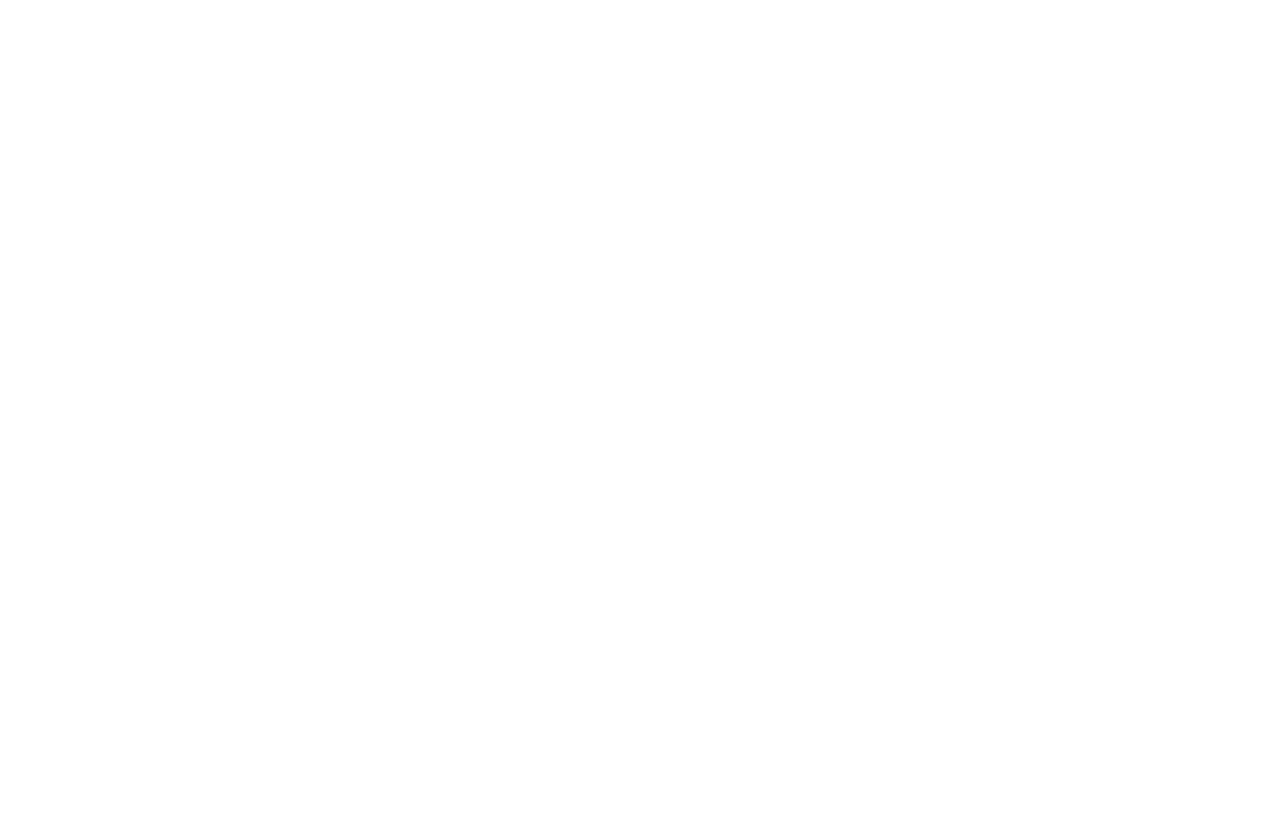
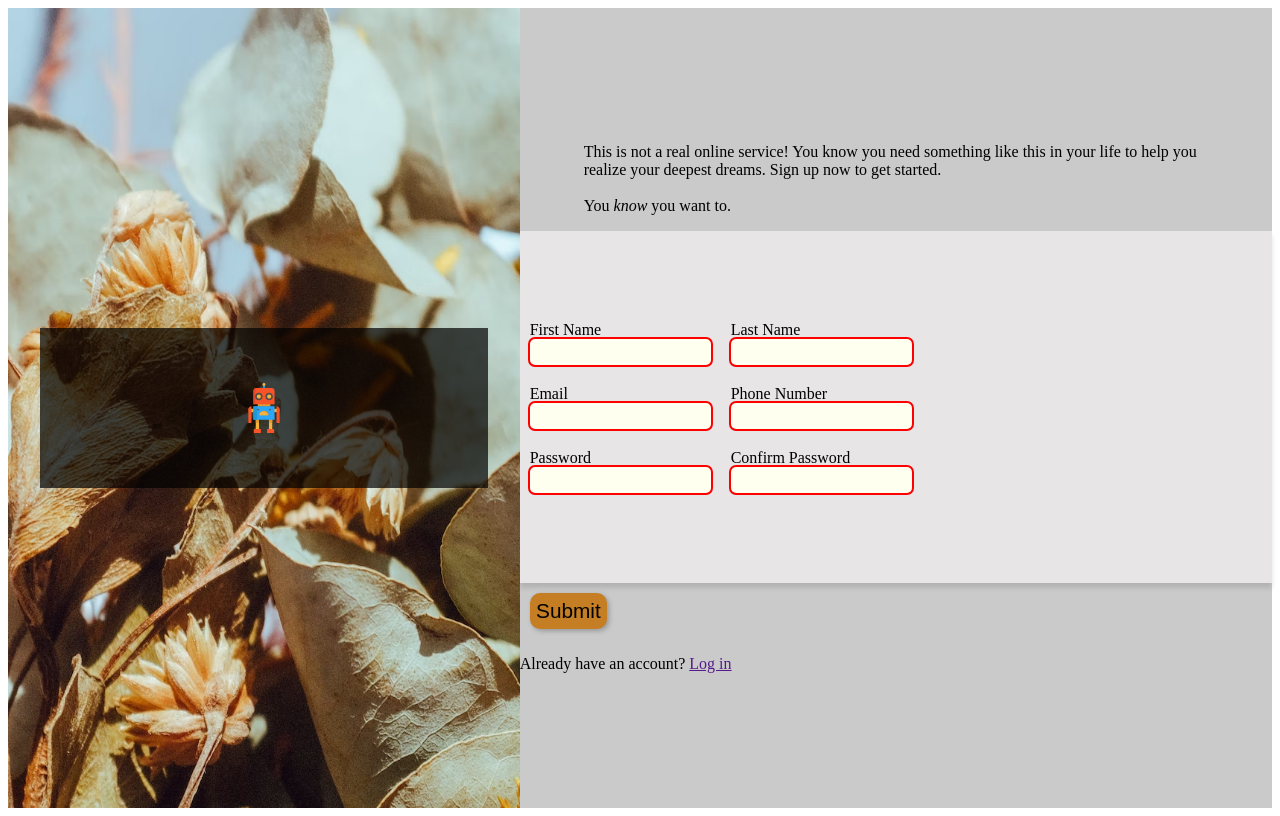
Before and after one commit to Cragt/sing-up-form, a plain HTML site: page index.html in a window 1280 px wide. Drawn offline with Linux system fonts and the light colour scheme.

Commit message:
Create and organize hero, header, footer, and forms

```diff
--- a/index.html
+++ b/index.html
@@ -9,6 +9,46 @@
     <script src="script.js"></script>
 </head>
 <body>
-
+    <div class="image-left">
+    <img class="background" src="background.avif" alt="flowers">
+    <div class="hero">
+    <img class="logo" src="robot-svgrepo-com.svg" alt="logo">
+    </div>
+    </div>
+    <div class="content">
+    <div class="heading">
+        <p>This is not a real online service! You know you need something like this in your life to help you realize your deepest dreams. Sign up now to get started.<br><br>You <i>know</i> you want to.</p>
+    </div>
+    <form id="my-form">
+        <div class="info">
+        <div class="left-column">
+        <label for="first-name">First Name
+        <input type="text" name="first-name" id="first-name" required>
+    </label>
+        <label for="email">Email
+        <input type="email" name="email" id="email" required>
+    </label>
+        <label for="password">Password
+        <input type="password" name="password" id="password" required>
+    </label>
+        </div>
+        <div class="right-column">
+            <label for="last-name">Last Name
+            <input type="text" name="last-name" id="last-name" required>
+        </label>
+            <label for="phone-number">Phone Number
+            <input type="tel" name="phone-number" id="phone-number" required>
+        </label>
+            <label for="con-password">Confirm Password
+            <input type="password" name="con-password" id="con-password" required>
+        </label>
+        </div>
+        </div>
+        <div class="foot">
+        <button form="my-form" type="submit">Submit</button>
+            <p>Already have an account? <a href="">Log in</a></p>
+        </div>
+    </div>
+    </form>
 </body>
 </html>
--- a/style.css
+++ b/style.css
@@ -0,0 +1,103 @@
+.image-left {
+  width: 750px;
+  display: flex;
+  flex-direction: column;
+  align-items: center;
+  justify-content: center;
+}
+
+.background {
+  position: relative;
+  height: 100vh;
+  width: 100%;
+}
+
+.hero {
+  display: flex;
+  position: absolute;
+  width: 35%;
+  height: 20%;
+  background-color: rgba(0, 0, 0, 0.7);
+  align-items: center;
+  justify-content: center;
+}
+
+.logo {
+  opacity: 100%;
+  display: flex;
+  width: 50px;
+}
+
+body {
+  display: flex;
+}
+
+.content {
+  display: flex;
+  flex-direction: column;
+  background-color: rgb(202, 202, 202);
+  justify-content: center;
+}
+
+.heading {
+  margin-left: 4rem;
+  margin-right: 4rem;
+}
+
+.info {
+  display: flex;
+  flex-wrap: wrap;
+  background-color: rgb(231, 229, 229);
+  box-shadow: 0px 5px 5px rgba(0, 0, 0, 0.123);
+  padding-top: 5rem;
+  padding-bottom: 5rem;
+}
+
+label {
+  display: flex;
+  flex-direction: column;
+  margin: 10px;
+}
+
+input {
+  border: none;
+  border-radius: 5px;
+  height: 1.5rem;
+  /* box-shadow: 2px 2px 5px rgba(0, 0, 0, 0.253); */
+}
+
+input:focus {
+  box-shadow: 2px 2px 5px rgba(0, 0, 0, 0.253);
+}
+
+input:invalid {
+  background-color: ivory;
+  outline: 2px solid red;
+  border-radius: 5px;
+}
+
+.left-column {
+  display: flex;
+  flex-direction: column;
+  align-items: flex-start;
+}
+
+.right-column {
+  display: flex;
+  flex-direction: column;
+}
+
+button[type="submit"] {
+  background-color: #c57e24;
+  margin: 10px;
+  border-radius: 10px;
+  padding: 0.4rem;
+  border: none;
+  font-size: 1.3rem;
+  box-shadow: 2px 2px 5px rgba(0, 0, 0, 0.253);
+}
+
+/* .foot {
+    display: flex;
+    flex-direction: column;
+} */
```
Also changed, not shown: background.avif (added), robot-svgrepo-com.svg (added), sign-up-form.png (added).
